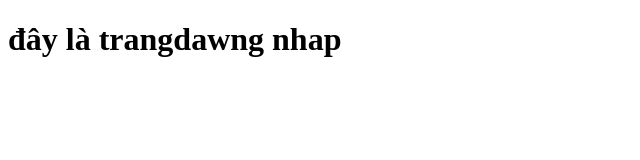
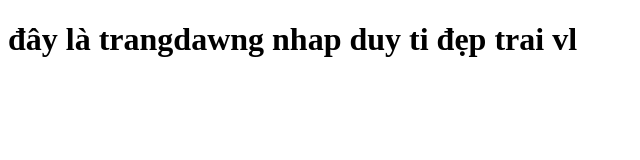
Before and after one commit to karus123123123123/CodeOffWeb, a plain HTML site: page login.html in a window 1280 px wide. Shown: the whole page, without its empty margins (0-640 px from the left). Drawn offline with Linux system fonts and the light colour scheme.

Commit message:
update duy tin

```diff
--- a/login.html
+++ b/login.html
@@ -9,7 +9,8 @@
 
 <body>
     <h1>
-        đây là trangdawng nhap
+        đây là trangdawng nhap duy ti đẹp trai vl
+
     </h1>
 </body>
 
```
